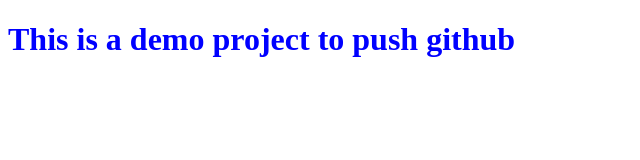
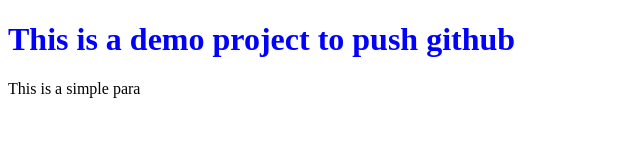
Before and after one commit to rajatthakkar/demo_project, a plain HTML site: page index.html in a window 1280 px wide. Shown: the whole page, without its empty margins (0-640 px from the left). Drawn offline with Linux system fonts and the light colour scheme.

Commit message:
para added

```diff
--- a/index.html
+++ b/index.html
@@ -8,5 +8,7 @@
 </head>
 <body>
     <h1>This is a demo project to push github</h1>
+
+    <p> This is a simple para</p>
 </body>
 </html>
```
